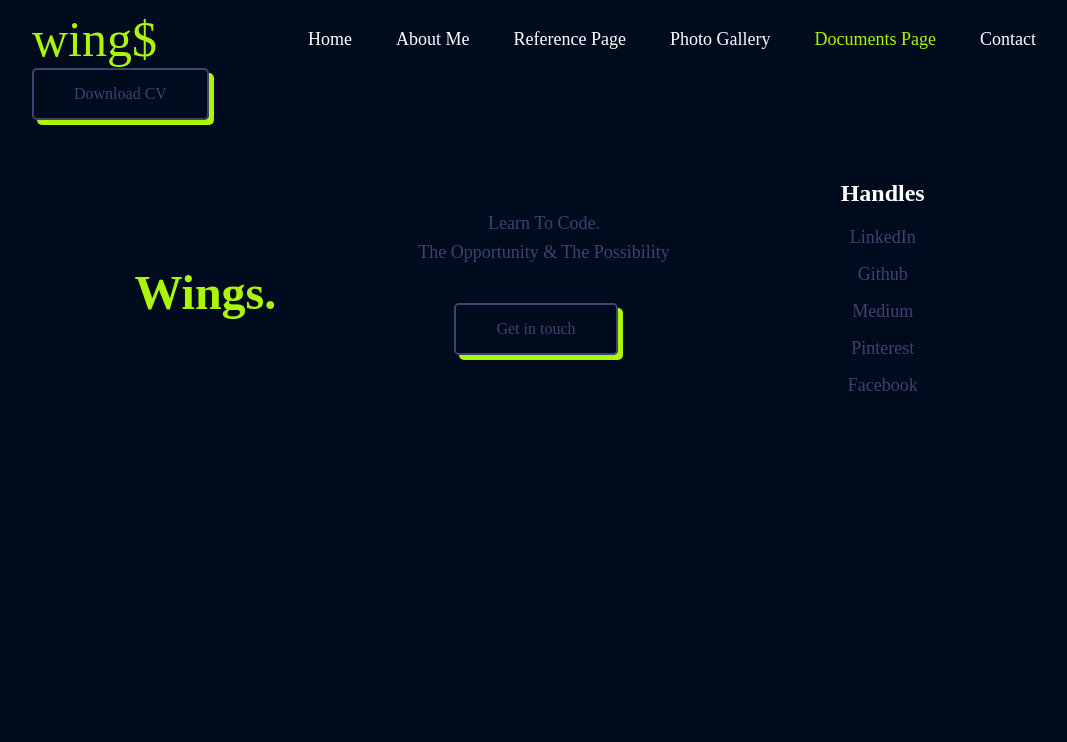
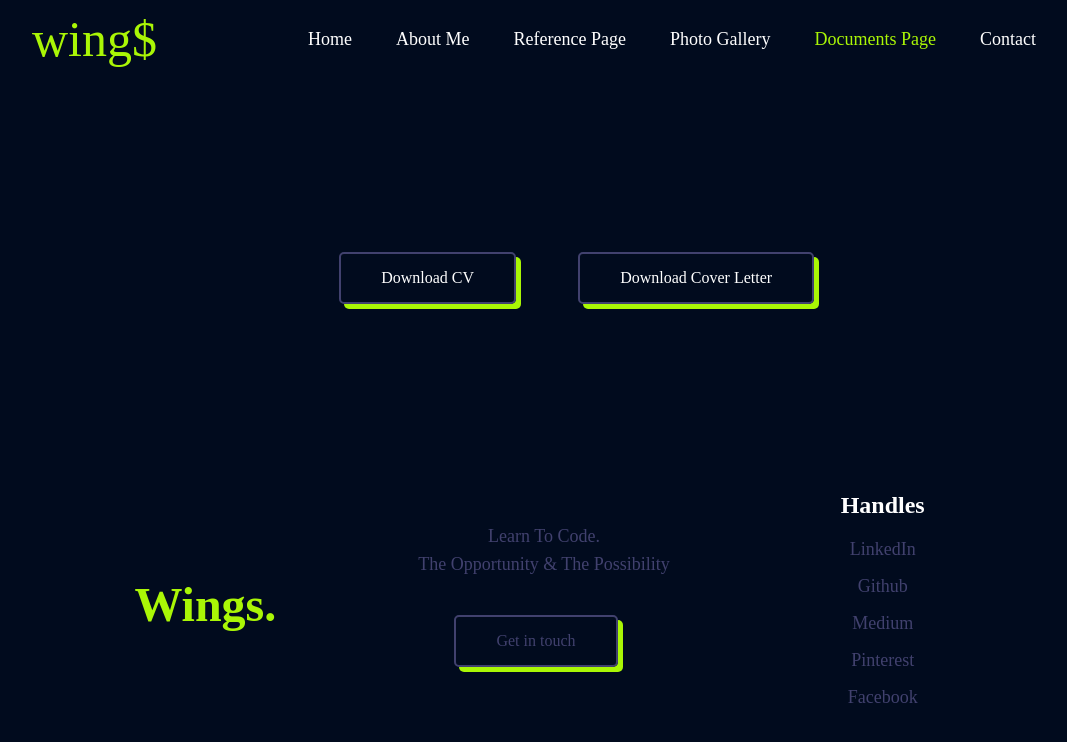
Before and after one commit to WingsDavis/Personal, a plain HTML site: page html/documents.html in a window 1280 px wide. Shown: the whole page, without its empty margins (96-1163 px from the left). Drawn offline with Linux system fonts and the light colour scheme.

Commit message:
complete

```diff
--- a/html/documents.html
+++ b/html/documents.html
@@ -24,11 +24,17 @@
                 </ul>
             </nav>
 
-    <section class="hero">
-        <div class="texts">
-            <a href="../html/CV.pdf" download><button>Download CV</button></a>
-        </div>
-    </section>
+    <div id="document">
+        <section class="hero">
+            <div class="texts">
+                <a href="../docs/CV.pdf" download><button class="docu">Download CV</button></a>
+            </div>
+
+            <div class="texts">
+                <a href="../docs/CoverLetter.pdf" download><button class="docu">Download Cover Letter</button></a>
+            </div>
+        </section>
+    </div>
 
 <!-- footer -->
 <footer>
--- a/style/style.css
+++ b/style/style.css
@@ -294,6 +294,33 @@ footer .middle p {
   font-size: 18px;
 }
 
+
+#document{
+  min-height: 25vh;
+}
+
+#document .hero{
+  margin-left: 42%;
+  margin-top: 18%;
+}
+
+#document{
+  min-height: 25vh;
+}
+
+#document .hero{
+  margin-left: 30%;
+  margin-top: 18%;
+  display: grid;
+  grid-template-columns: 1fr 2fr;
+}
+
+#document .hero .texts .docu{
+  color: #fff;
+}
+
+
+
 /*About Me*/
 #about{
     padding: 80px 0;
```
Also changed, not shown: images/favicon.png (added), 3 other files.
